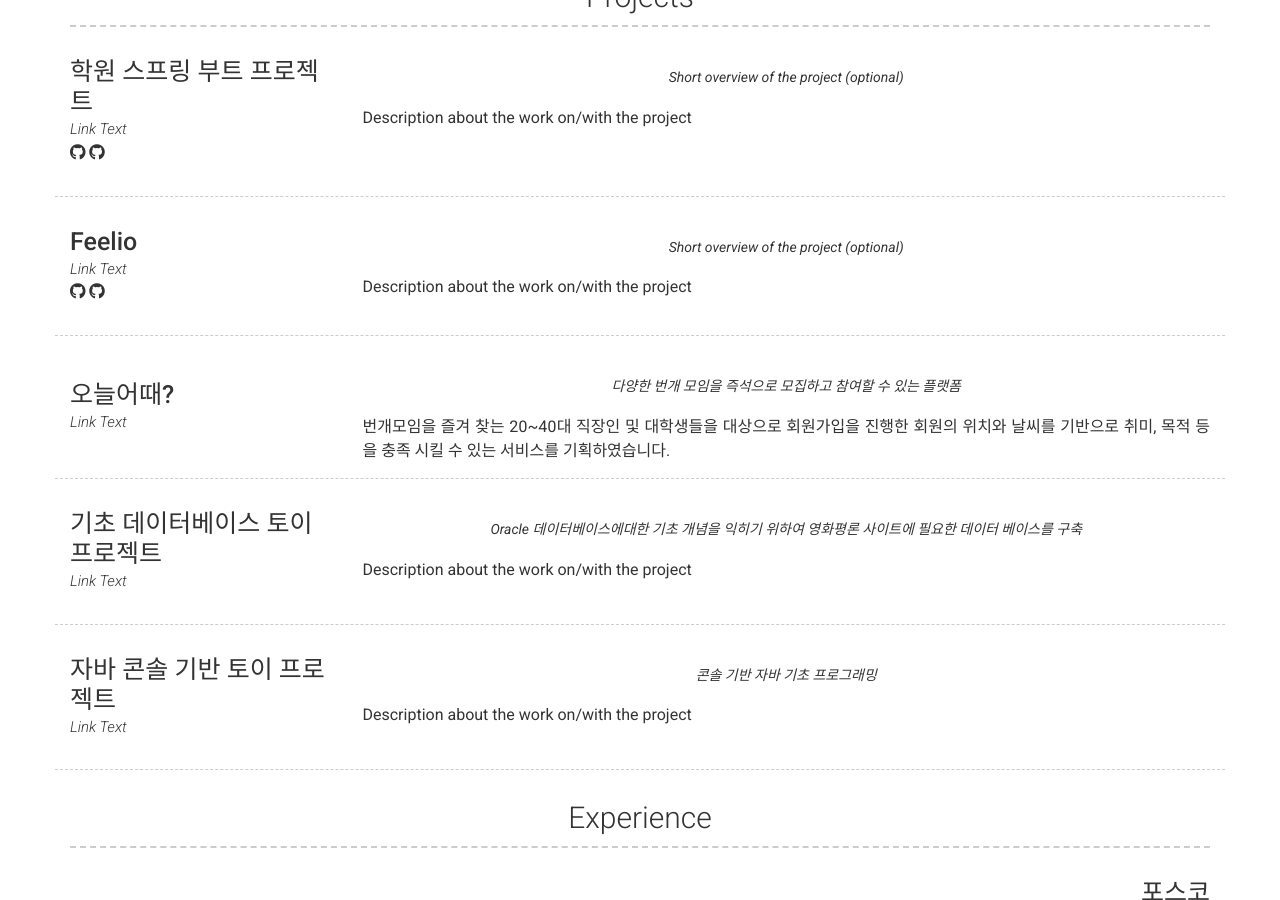
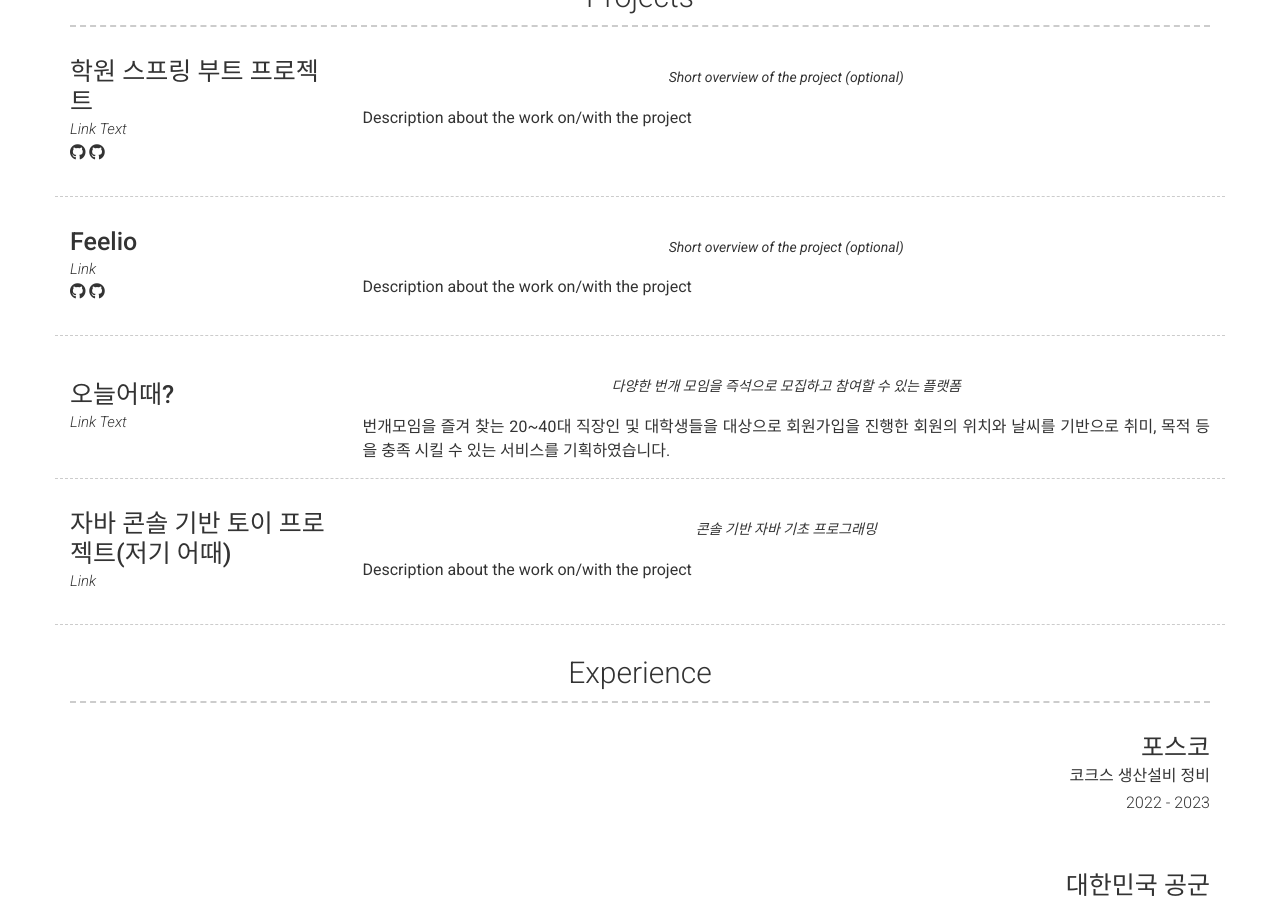
Before and after one commit to josephkimmm/josephkimmm.github.io, a Jekyll site: the page built from index.md, in a window 1280 px wide and 900 px high, scrolled down 652 px. Built offline with Jekyll 4.4.1, drawn with Linux system fonts in a browser that asks for light colours; nearby versions of some CDN libraries.

Commit message:
Update _config.yml

```diff
--- a/_config.yml
+++ b/_config.yml
@@ -91,8 +91,8 @@ content:
         border: weak  # Value of `weak` will display a weak border below this item. # Any
                       # other value (or no value) means no border will be displayed
         title: Feelio
-        link: Link to project (eg. sproogen.github.io/modern-resume-theme)(optional)
-        link_text: Link Text
+        link: https://github.com/ParkJuseung/Feelio
+        link_text: Link
         additional_links:
           - title:  Github page for project (eg. sproogen/modern-resume-theme)
             icon: fab fa-github
@@ -109,7 +109,7 @@ content:
         border: weak  # Value of `weak` will display a weak border below this item. # Any
                       # other value (or no value) means no border will be displayed
         title: 오늘어때?
-        link: https://github.com/josephkimmm/Lighting
+        link: https://github.com/josephkimmm/Spring-Web-Project
         link_text: Link Text
         quote: >
           다양한 번개 모임을 즉석으로 모집하고 참여할 수 있는 플랫폼
@@ -119,20 +119,9 @@ content:
       - layout: left
         border: weak  # Value of `weak` will display a weak border below this item. # Any
                       # other value (or no value) means no border will be displayed
-        title: 기초 데이터베이스 토이 프로젝트
-        link: Link to project (eg. sproogen.github.io/modern-resume-theme)(optional)
-        link_text: Link Text
-        quote: >
-          Oracle 데이터베이스에대한 기초 개념을 익히기 위하여 영화평론 사이트에 필요한 데이터 베이스를 구축
-        description: | # this will include new lines to allow paragraphs
-          Description about the work on/with the project
-
-      - layout: left
-        border: weak  # Value of `weak` will display a weak border below this item. # Any
-                      # other value (or no value) means no border will be displayed
-        title: 자바 콘솔 기반 토이 프로젝트
-        link: Link to project (eg. sproogen.github.io/modern-resume-theme)(optional)
-        link_text: Link Text
+        title: 자바 콘솔 기반 토이 프로젝트(저기 어때)
+        link: https://github.com/josephkimmm/Accomodation-Booking.git
+        link_text: Link
         quote: >
           콘솔 기반 자바 기초 프로그래밍
         description: | # this will include new lines to allow paragraphs
```
